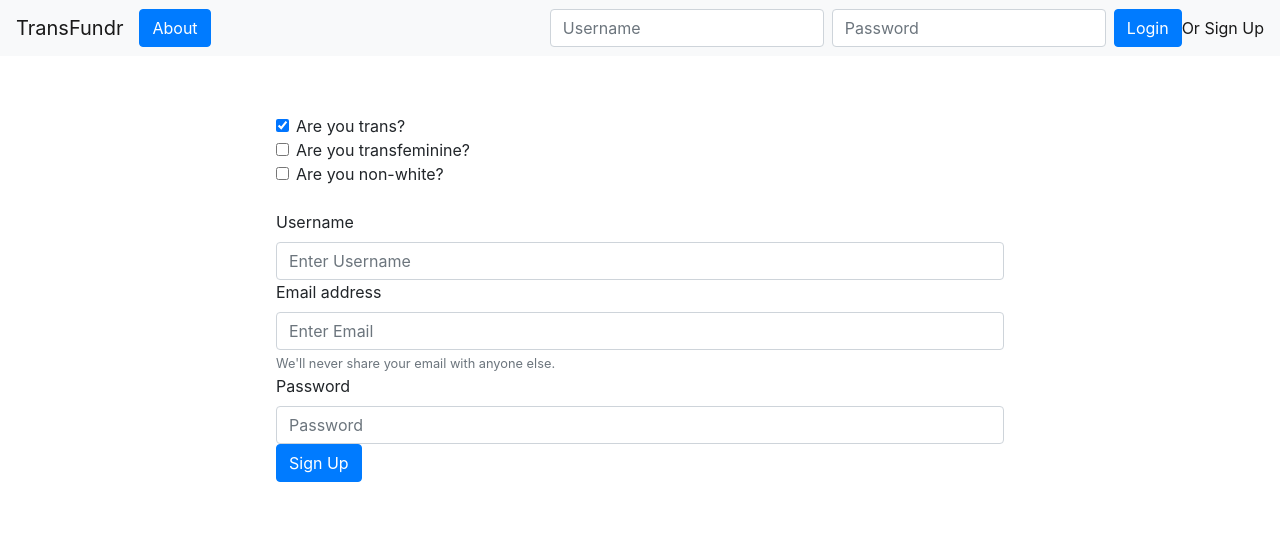
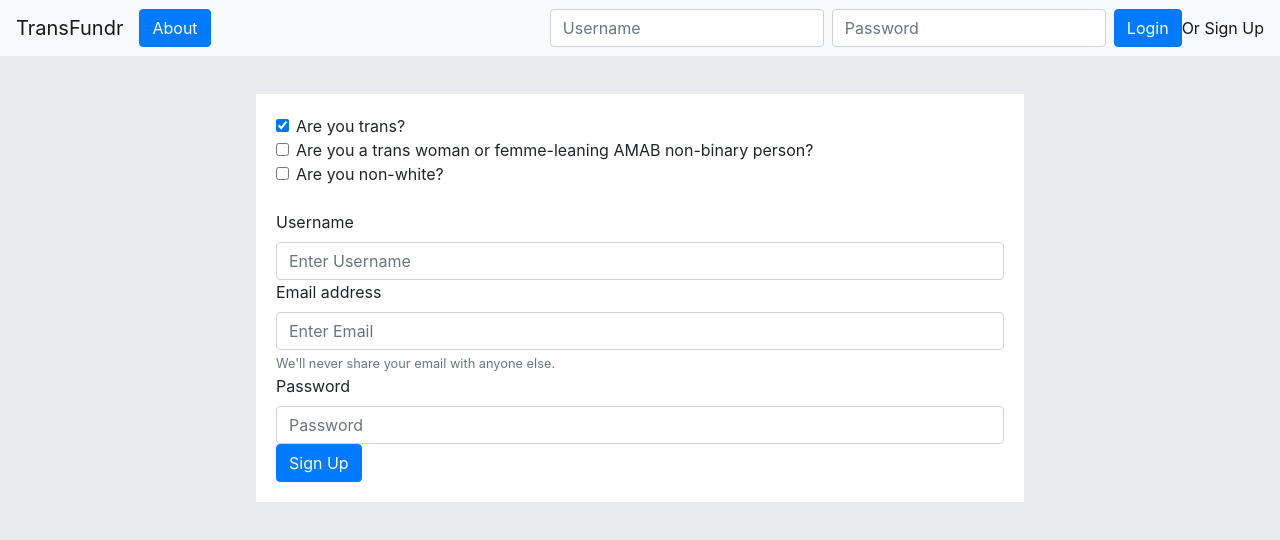
Before and after one commit to LucySuddenly/transfundr-frontend, a React (Create React App) app: page /signup in a window 1280 px wide. Both pictures are taken after a click on the checkbox 282 px from the left and 125 px from the top of the page. Shown: the top 540 px of the page. Built offline with nearby package versions, Linux system fonts and the light colour scheme.

Commit message:
fixed user signup/new profile bug

```diff
--- a/src/App.js
+++ b/src/App.js
@@ -49,6 +49,8 @@ class App extends Component {
   }
 
   logUserIn = (user) => {
+    localStorage.removeItem("jwt")
+    localStorage.removeItem("user")
     localStorage.setItem("jwt", user.jwt)
     localStorage.setItem("user", JSON.stringify(user.user))
     this.notificationsFetch()
@@ -113,7 +115,7 @@ class App extends Component {
           { localStorage.getItem("jwt")
           ?
           <>
-          { localStorage.getItem("user").profile?
+          { JSON.parse(localStorage.getItem("user")).profile?
             <Nav className="d-flex align-items-center">
           <Navbar.Text>Logged in as:</Navbar.Text>
           <SmProfilePicture profile={JSON.parse(localStorage.getItem("user")).profile}/>
@@ -180,7 +182,7 @@ class App extends Component {
             <Route exact path="/beacons/:id" render={()=>(<BeaconShow {...this.props} decodeJwt={this.decodeJwt}/>)}/>
             <Route exact path="/donations/:id" render={()=>(<DonationShow {...this.props} decodeJwt={this.decodeJwt}/>)}/>
             <Route exact path="/beacons/:id/newdonation" render={()=>(<NewDonation/>)}/>
-            <Route exact path="/newprofile" render={()=>(<NewProfile/>)}/>
+            <Route exact path="/newprofile" render={()=>(<NewProfile {...this.props} logUserIn={this.logUserIn}/>)} />
             <Route exact path="/newbeacon" render={()=>(<NewBeacon/>)}/>
             <Route exact path="/rankings" render={()=>(<Rankings/>)}/>
             <Route exact path ="/about" render={()=>(<About/>)}/>
--- a/src/components/newprofile.js
+++ b/src/components/newprofile.js
@@ -37,6 +37,7 @@ class NewProfile extends Component {
         })
         .then(resp => resp.json())
         .then(json => {
+            this.props.logUserIn(json)
             this.props.history.push(`users/${json.user_id}`)
         })
     }
--- a/src/components/signup.js
+++ b/src/components/signup.js
@@ -63,11 +63,12 @@ class Signup extends Component {
 
     render() {
         return (
+            <div className="content">
                 <div className="standaloneform">
                     <Form onSubmit={(ev)=> this.submitForm(ev)}>
                         <Form.Check name="trans" value="trans" label="Are you trans?" onChange={(ev) => this.onCheckChange(ev)} onClick={this.showTransOptions}/>
                         <div id="transoptions" className="hidden">
-                <Form.Check name="femme" value="femme" label="Are you transfeminine?" onChange={(ev) => this.onCheckChange(ev)}/>
+                        <Form.Check name="femme" value="femme" label="Are you a trans woman or femme-leaning AMAB non-binary person?" onChange={(ev) => this.onCheckChange(ev)}/>
                         <Form.Check name="nonwhite" value="nonwhite" label="Are you non-white?" onChange={(ev) => this.onCheckChange(ev)}/>
                         </div>
                         <br/>
@@ -84,7 +85,7 @@ class Signup extends Component {
                             Sign Up
                         </Button>
                     </Form>
-
+                </div>
             </div>
         );
     }
```
Lines whose indentation alone changed are shown as unchanged.
